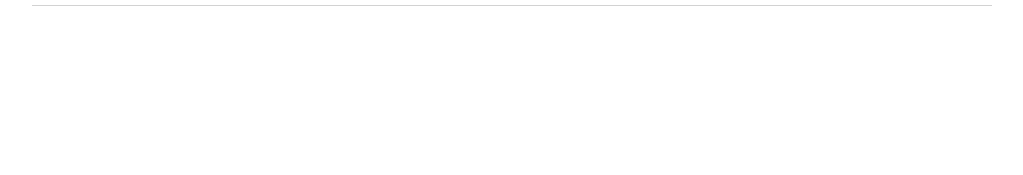
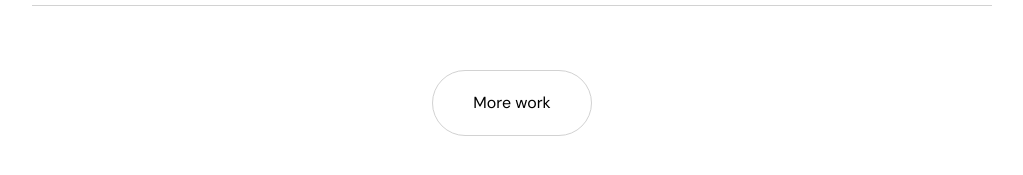
Before and after one commit to mussadiqkhan6886/portfolionew, a Next.js app: page / in a window 1280 px wide. Shown: the part 1971-2146 px from the top of the page, without its empty margins (128-1151 px from the left). Before the commit the page ends 1977 px from the top, so only its background shows below. Built offline with nearby package versions, Linux system fonts and the light colour scheme.

Commit message:
projects done

```diff
--- a/sections/Projects.tsx
+++ b/sections/Projects.tsx
@@ -92,7 +92,7 @@ export default function ProjectsShowcase() {
                 height: THUMB_H,
                 transform: "translate(-50%, -50%)",
               }}
-              className="relative overflow-hidden bg-border"
+              className="relative overflow-hidden "
             >
               {/* Crossfading image layer */}
               <AnimatePresence>
@@ -101,7 +101,7 @@ export default function ProjectsShowcase() {
                   initial={{ y:300 }}
                   animate={{ y: 0 }}
                   exit={{ y:300 }}
-                  transition={{ duration: 0.85, ease: [0.22, 1, 0.36, 1] }}
+                  transition={{ duration: 0.5 }}
                   className="absolute inset-0 h-full w-full object-cover flex items-center justify-center"
                 >
                   <Image src={activeProject.thumbnail}
@@ -121,6 +121,13 @@ export default function ProjectsShowcase() {
           )}
         </AnimatePresence>
       </div>
+
+      <div onMouseEnter={() => {
+        setIsHovering(false)
+        setActiveId(null)}} className="py-16">
+
+      <Link href={"/work"} className="py-5 block text-center max-w-40 mx-auto rounded-full border border-border">More work</Link>
+      </div>
     </section>
   );
 }
```
